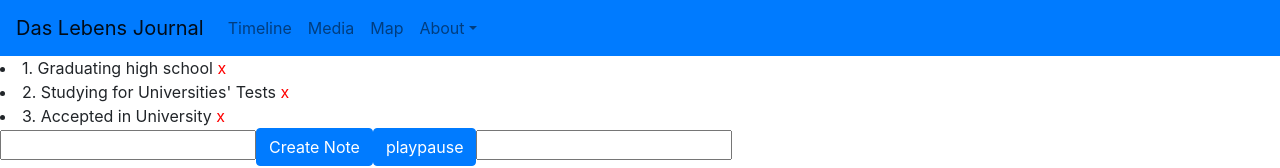
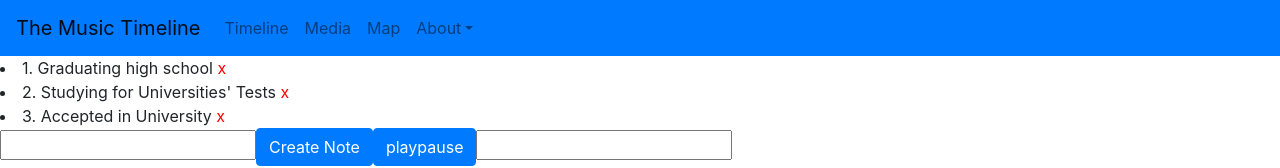
Before and after one commit to Guttz/life-journal-frontend, a React (Create React App) app: page /#/ in a window 1280 px wide. Shown: the top 168 px of the page. Built offline with nearby package versions, Linux system fonts and the light colour scheme.

Commit message:
Adding links to navigation bar

```diff
--- a/src/views/NavigationBar/NavigationBar.tsx
+++ b/src/views/NavigationBar/NavigationBar.tsx
@@ -21,12 +21,12 @@ const NavigationBar: React.FC = props => {
   return (
     <div>
       <Navbar color="primary" style={{ display: 'flex', flexDirection: 'row' }} light expand="md">
-        <NavbarBrand href="/">Das Lebens Journal</NavbarBrand>
+        <NavbarBrand href="/">The Music Timeline</NavbarBrand>
         <NavbarToggler onClick={toggle} />
         <Collapse isOpen={isOpen} navbar>
           <Nav className="mr-auto" navbar>
             <NavItem>
-              <NavLink href="/timeline/">Timeline</NavLink>
+              <NavLink href="/#/timeline/">Timeline</NavLink>
             </NavItem>
             <NavItem>
               <NavLink href="/media/">Media</NavLink>
@@ -39,8 +39,8 @@ const NavigationBar: React.FC = props => {
                 About
               </DropdownToggle>
               <DropdownMenu right>
-                <DropdownItem>Gustavo Morais</DropdownItem>
-                <DropdownItem>Github</DropdownItem>
+                <DropdownItem href="https://gustavomorais.me">Gustavo Morais</DropdownItem>
+                <DropdownItem href="https://github.com/Guttz">Github</DropdownItem>
               </DropdownMenu>
             </UncontrolledDropdown>
           </Nav>
```
